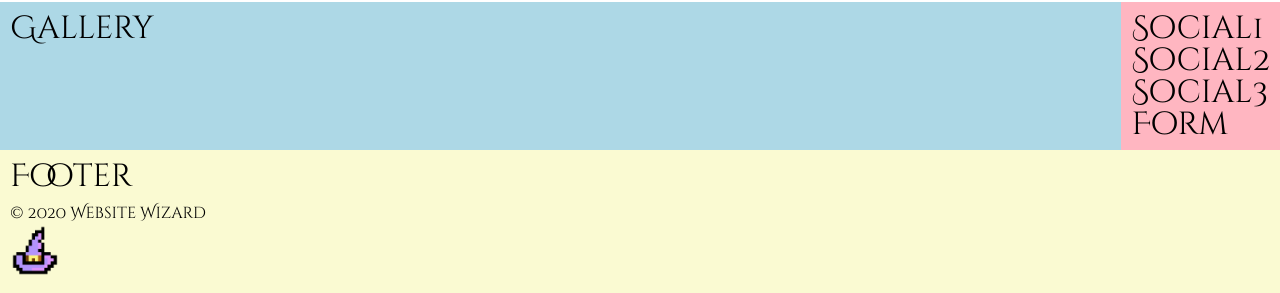
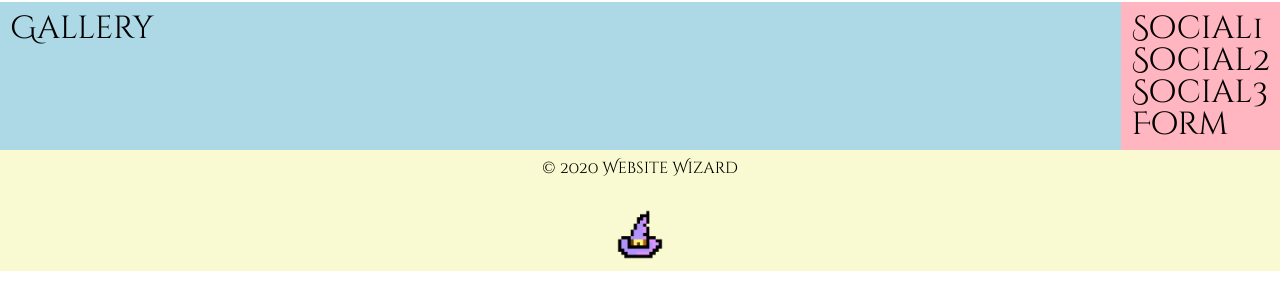
Before and after one commit to bobster1911/tattoo-website-1, a plain HTML site: page index.html in a window 1280 px wide. Shown: the part 907-1200 px from the top of the page. After the commit the page ends 1178 px from the top, so only its background shows below. Drawn offline with Linux system fonts and the light colour scheme.

Commit message:
autoplay video property added, changed formatting for footer.

```diff
--- a/css/style.css
+++ b/css/style.css
@@ -21,6 +21,8 @@ body
 
 footer
 {
+    display: grid;
+    justify-content: space-around;
     background-color: lightgoldenrodyellow;
     grid-column: 1 / 3;
     padding: 10px;
--- a/index.html
+++ b/index.html
@@ -17,7 +17,7 @@
         </ul>
 
     <div id="video-front">
-        <video class="video-1" controls autoplay>
+        <video autoplay class="video-1" controls>
             <source src="videos/rupe-noir183.MP4" type="video/mp4">
                 Your browser does not support this video tag.
         </video>
@@ -38,7 +38,6 @@
     </div>
 </body>
 <footer>
-    <div>Footer</div>
     <span id="footer-legal">© 2020 Website Wizard</span>
     <br>
      <img src="images/wizard-hat.png" alt="wizard-hat-logo" class="wizard-hat-logo">
```
